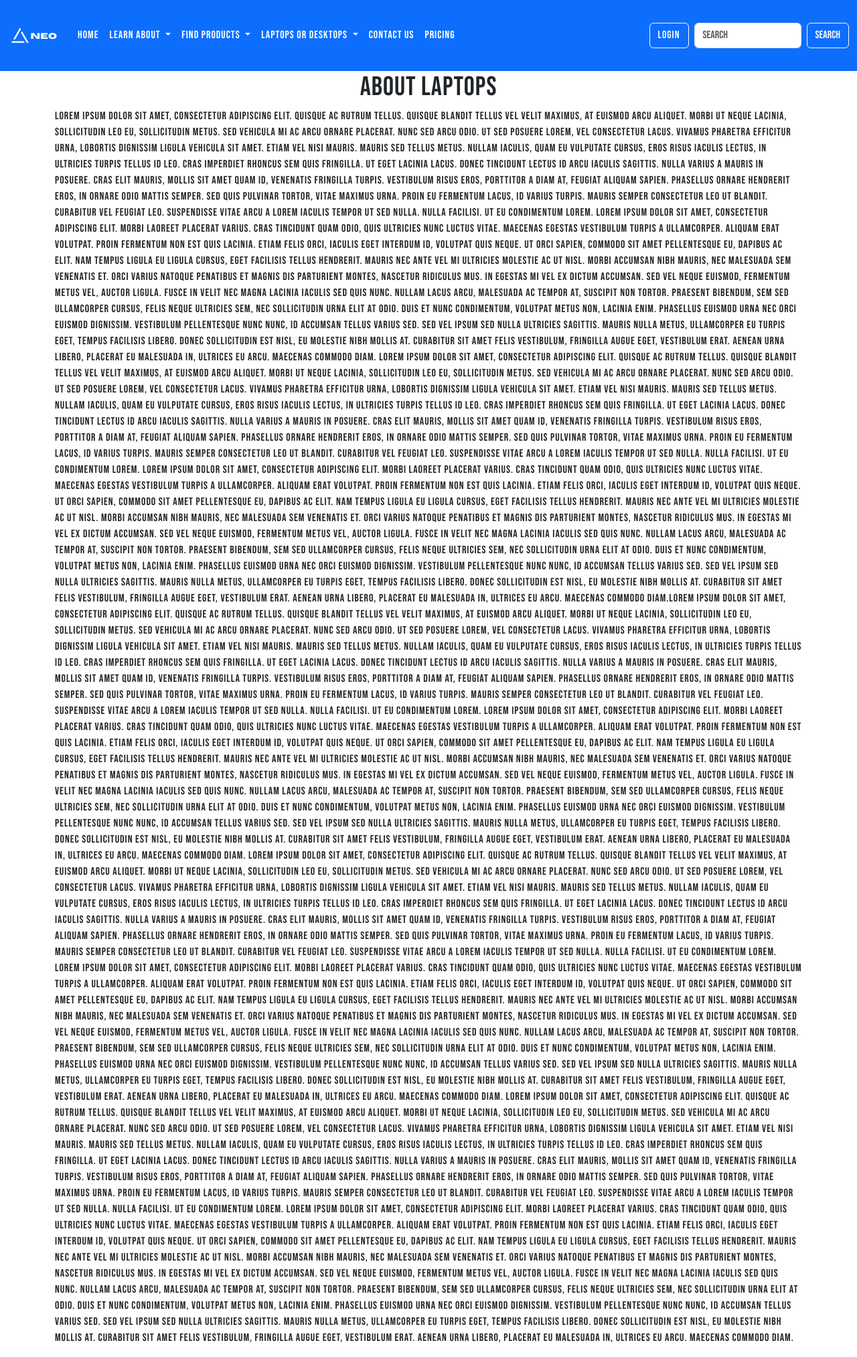
After one commit to TempeHS/2026CT_Web_Khoi.C, a Flask app: page /find_laptops.html in a window 1280 px wide. The commit adds this page. Shown: the whole page at 67% size. Run offline with Flask 3, Linux system fonts and the light colour scheme.

Commit message:
added new things

```diff
--- a/main.py
+++ b/main.py
@@ -36,5 +36,17 @@ def pricing():
 def about_laptops():
     return render_template("about_laptops.html"), 200
 
+@app.route('/about_desktops.html')
+def about_desktops():
+    return render_template("about_desktops.html"), 200
+
+@app.route('/find_laptops.html')
+def find_laptops():
+    return render_template("find_laptops.html"), 200
+
+@app.route('/find_desktops.html')
+def find_desktops():
+    return render_template("find_desktops.html"), 200
+
 if __name__ == '__main__':
     app.run(debug=True)
--- a/static/css/style.css
+++ b/static/css/style.css
@@ -7,16 +7,18 @@ body {
   letter-spacing: 1px;
 }
 
-:root {
-  --bs-primary-bg: #0d6efd;
-}
-
 .navbar-brand img {
   height: 80px;
 }
 
-.container-fluid {
-  background: var(--bs-primary-bg);
+.menu {
+  background-color: #0d6efd;
+}
+
+.carousel-inner img {
+  aspect-ratio: 16/9;
+  height: 90vh;
+  object-fit: cover;
 }
 
 .nav-link {
@@ -45,3 +47,27 @@ body {
 .dropdown-item:hover {
   --d: 100%;
 }
+
+img {
+  width: 100%;
+  height: auto;
+}
+.shop {
+  font-size: 23px;
+}
+
+a.shop {
+  width: 200px;
+}
+
+hr.divider {
+  border-top: 4px solid #0d6efd;
+}
+
+.hr-white {
+  color: white;
+}
+
+label {
+  color: white;
+}
--- /dev/null
+++ b/templates/find_laptops.html
@@ -0,0 +1,187 @@
+{% extends 'layout.html' %}{% block content %}
+<div class="container">
+  <h1 class="d-flex justify-content-center">About Laptops</h1>
+  <p>
+    Lorem ipsum dolor sit amet, consectetur adipiscing elit. Quisque ac rutrum
+    tellus. Quisque blandit tellus vel velit maximus, at euismod arcu aliquet.
+    Morbi ut neque lacinia, sollicitudin leo eu, sollicitudin metus. Sed
+    vehicula mi ac arcu ornare placerat. Nunc sed arcu odio. Ut sed posuere
+    lorem, vel consectetur lacus. Vivamus pharetra efficitur urna, lobortis
+    dignissim ligula vehicula sit amet. Etiam vel nisi mauris. Mauris sed tellus
+    metus. Nullam iaculis, quam eu vulputate cursus, eros risus iaculis lectus,
+    in ultricies turpis tellus id leo. Cras imperdiet rhoncus sem quis
+    fringilla. Ut eget lacinia lacus. Donec tincidunt lectus id arcu iaculis
+    sagittis. Nulla varius a mauris in posuere. Cras elit mauris, mollis sit
+    amet quam id, venenatis fringilla turpis. Vestibulum risus eros, porttitor a
+    diam at, feugiat aliquam sapien. Phasellus ornare hendrerit eros, in ornare
+    odio mattis semper. Sed quis pulvinar tortor, vitae maximus urna. Proin eu
+    fermentum lacus, id varius turpis. Mauris semper consectetur leo ut blandit.
+    Curabitur vel feugiat leo. Suspendisse vitae arcu a lorem iaculis tempor ut
+    sed nulla. Nulla facilisi. Ut eu condimentum lorem. Lorem ipsum dolor sit
+    amet, consectetur adipiscing elit. Morbi laoreet placerat varius. Cras
+    tincidunt quam odio, quis ultricies nunc luctus vitae. Maecenas egestas
+    vestibulum turpis a ullamcorper. Aliquam erat volutpat. Proin fermentum non
+    est quis lacinia. Etiam felis orci, iaculis eget interdum id, volutpat quis
+    neque. Ut orci sapien, commodo sit amet pellentesque eu, dapibus ac elit.
+    Nam tempus ligula eu ligula cursus, eget facilisis tellus hendrerit. Mauris
+    nec ante vel mi ultricies molestie ac ut nisl. Morbi accumsan nibh mauris,
+    nec malesuada sem venenatis et. Orci varius natoque penatibus et magnis dis
+    parturient montes, nascetur ridiculus mus. In egestas mi vel ex dictum
+    accumsan. Sed vel neque euismod, fermentum metus vel, auctor ligula. Fusce
+    in velit nec magna lacinia iaculis sed quis nunc. Nullam lacus arcu,
+    malesuada ac tempor at, suscipit non tortor. Praesent bibendum, sem sed
+    ullamcorper cursus, felis neque ultricies sem, nec sollicitudin urna elit at
+    odio. Duis et nunc condimentum, volutpat metus non, lacinia enim. Phasellus
+    euismod urna nec orci euismod dignissim. Vestibulum pellentesque nunc nunc,
+    id accumsan tellus varius sed. Sed vel ipsum sed nulla ultricies sagittis.
+    Mauris nulla metus, ullamcorper eu turpis eget, tempus facilisis libero.
+    Donec sollicitudin est nisl, eu molestie nibh mollis at. Curabitur sit amet
+    felis vestibulum, fringilla augue eget, vestibulum erat. Aenean urna libero,
+    placerat eu malesuada in, ultrices eu arcu. Maecenas commodo diam. Lorem
+    ipsum dolor sit amet, consectetur adipiscing elit. Quisque ac rutrum tellus.
+    Quisque blandit tellus vel velit maximus, at euismod arcu aliquet. Morbi ut
+    neque lacinia, sollicitudin leo eu, sollicitudin metus. Sed vehicula mi ac
+    arcu ornare placerat. Nunc sed arcu odio. Ut sed posuere lorem, vel
+    consectetur lacus. Vivamus pharetra efficitur urna, lobortis dignissim
+    ligula vehicula sit amet. Etiam vel nisi mauris. Mauris sed tellus metus.
+    Nullam iaculis, quam eu vulputate cursus, eros risus iaculis lectus, in
+    ultricies turpis tellus id leo. Cras imperdiet rhoncus sem quis fringilla.
+    Ut eget lacinia lacus. Donec tincidunt lectus id arcu iaculis sagittis.
+    Nulla varius a mauris in posuere. Cras elit mauris, mollis sit amet quam id,
+    venenatis fringilla turpis. Vestibulum risus eros, porttitor a diam at,
+    feugiat aliquam sapien. Phasellus ornare hendrerit eros, in ornare odio
+    mattis semper. Sed quis pulvinar tortor, vitae maximus urna. Proin eu
+    fermentum lacus, id varius turpis. Mauris semper consectetur leo ut blandit.
+    Curabitur vel feugiat leo. Suspendisse vitae arcu a lorem iaculis tempor ut
+    sed nulla. Nulla facilisi. Ut eu condimentum lorem. Lorem ipsum dolor sit
+    amet, consectetur adipiscing elit. Morbi laoreet placerat varius. Cras
+    tincidunt quam odio, quis ultricies nunc luctus vitae. Maecenas egestas
+    vestibulum turpis a ullamcorper. Aliquam erat volutpat. Proin fermentum non
+    est quis lacinia. Etiam felis orci, iaculis eget interdum id, volutpat quis
+    neque. Ut orci sapien, commodo sit amet pellentesque eu, dapibus ac elit.
+    Nam tempus ligula eu ligula cursus, eget facilisis tellus hendrerit. Mauris
+    nec ante vel mi ultricies molestie ac ut nisl. Morbi accumsan nibh mauris,
+    nec malesuada sem venenatis et. Orci varius natoque penatibus et magnis dis
+    parturient montes, nascetur ridiculus mus. In egestas mi vel ex dictum
+    accumsan. Sed vel neque euismod, fermentum metus vel, auctor ligula. Fusce
+    in velit nec magna lacinia iaculis sed quis nunc. Nullam lacus arcu,
+    malesuada ac tempor at, suscipit non tortor. Praesent bibendum, sem sed
+    ullamcorper cursus, felis neque ultricies sem, nec sollicitudin urna elit at
+    odio. Duis et nunc condimentum, volutpat metus non, lacinia enim. Phasellus
+    euismod urna nec orci euismod dignissim. Vestibulum pellentesque nunc nunc,
+    id accumsan tellus varius sed. Sed vel ipsum sed nulla ultricies sagittis.
+    Mauris nulla metus, ullamcorper eu turpis eget, tempus facilisis libero.
+    Donec sollicitudin est nisl, eu molestie nibh mollis at. Curabitur sit amet
+    felis vestibulum, fringilla augue eget, vestibulum erat. Aenean urna libero,
+    placerat eu malesuada in, ultrices eu arcu. Maecenas commodo diam.Lorem
+    ipsum dolor sit amet, consectetur adipiscing elit. Quisque ac rutrum tellus.
+    Quisque blandit tellus vel velit maximus, at euismod arcu aliquet. Morbi ut
+    neque lacinia, sollicitudin leo eu, sollicitudin metus. Sed vehicula mi ac
+    arcu ornare placerat. Nunc sed arcu odio. Ut sed posuere lorem, vel
+    consectetur lacus. Vivamus pharetra efficitur urna, lobortis dignissim
+    ligula vehicula sit amet. Etiam vel nisi mauris. Mauris sed tellus metus.
+    Nullam iaculis, quam eu vulputate cursus, eros risus iaculis lectus, in
+    ultricies turpis tellus id leo. Cras imperdiet rhoncus sem quis fringilla.
+    Ut eget lacinia lacus. Donec tincidunt lectus id arcu iaculis sagittis.
+    Nulla varius a mauris in posuere. Cras elit mauris, mollis sit amet quam id,
+    venenatis fringilla turpis. Vestibulum risus eros, porttitor a diam at,
+    feugiat aliquam sapien. Phasellus ornare hendrerit eros, in ornare odio
+    mattis semper. Sed quis pulvinar tortor, vitae maximus urna. Proin eu
+    fermentum lacus, id varius turpis. Mauris semper consectetur leo ut blandit.
+    Curabitur vel feugiat leo. Suspendisse vitae arcu a lorem iaculis tempor ut
+    sed nulla. Nulla facilisi. Ut eu condimentum lorem. Lorem ipsum dolor sit
+    amet, consectetur adipiscing elit. Morbi laoreet placerat varius. Cras
+    tincidunt quam odio, quis ultricies nunc luctus vitae. Maecenas egestas
+    vestibulum turpis a ullamcorper. Aliquam erat volutpat. Proin fermentum non
+    est quis lacinia. Etiam felis orci, iaculis eget interdum id, volutpat quis
+    neque. Ut orci sapien, commodo sit amet pellentesque eu, dapibus ac elit.
+    Nam tempus ligula eu ligula cursus, eget facilisis tellus hendrerit. Mauris
+    nec ante vel mi ultricies molestie ac ut nisl. Morbi accumsan nibh mauris,
+    nec malesuada sem venenatis et. Orci varius natoque penatibus et magnis dis
+    parturient montes, nascetur ridiculus mus. In egestas mi vel ex dictum
+    accumsan. Sed vel neque euismod, fermentum metus vel, auctor ligula. Fusce
+    in velit nec magna lacinia iaculis sed quis nunc. Nullam lacus arcu,
+    malesuada ac tempor at, suscipit non tortor. Praesent bibendum, sem sed
+    ullamcorper cursus, felis neque ultricies sem, nec sollicitudin urna elit at
+    odio. Duis et nunc condimentum, volutpat metus non, lacinia enim. Phasellus
+    euismod urna nec orci euismod dignissim. Vestibulum pellentesque nunc nunc,
+    id accumsan tellus varius sed. Sed vel ipsum sed nulla ultricies sagittis.
+    Mauris nulla metus, ullamcorper eu turpis eget, tempus facilisis libero.
+    Donec sollicitudin est nisl, eu molestie nibh mollis at. Curabitur sit amet
+    felis vestibulum, fringilla augue eget, vestibulum erat. Aenean urna libero,
+    placerat eu malesuada in, ultrices eu arcu. Maecenas commodo diam. Lorem
+    ipsum dolor sit amet, consectetur adipiscing elit. Quisque ac rutrum tellus.
+    Quisque blandit tellus vel velit maximus, at euismod arcu aliquet. Morbi ut
+    neque lacinia, sollicitudin leo eu, sollicitudin metus. Sed vehicula mi ac
+    arcu ornare placerat. Nunc sed arcu odio. Ut sed posuere lorem, vel
+    consectetur lacus. Vivamus pharetra efficitur urna, lobortis dignissim
+    ligula vehicula sit amet. Etiam vel nisi mauris. Mauris sed tellus metus.
+    Nullam iaculis, quam eu vulputate cursus, eros risus iaculis lectus, in
+    ultricies turpis tellus id leo. Cras imperdiet rhoncus sem quis fringilla.
+    Ut eget lacinia lacus. Donec tincidunt lectus id arcu iaculis sagittis.
+    Nulla varius a mauris in posuere. Cras elit mauris, mollis sit amet quam id,
+    venenatis fringilla turpis. Vestibulum risus eros, porttitor a diam at,
+    feugiat aliquam sapien. Phasellus ornare hendrerit eros, in ornare odio
+    mattis semper. Sed quis pulvinar tortor, vitae maximus urna. Proin eu
+    fermentum lacus, id varius turpis. Mauris semper consectetur leo ut blandit.
+    Curabitur vel feugiat leo. Suspendisse vitae arcu a lorem iaculis tempor ut
+    sed nulla. Nulla facilisi. Ut eu condimentum lorem. Lorem ipsum dolor sit
+    amet, consectetur adipiscing elit. Morbi laoreet placerat varius. Cras
+    tincidunt quam odio, quis ultricies nunc luctus vitae. Maecenas egestas
+    vestibulum turpis a ullamcorper. Aliquam erat volutpat. Proin fermentum non
+    est quis lacinia. Etiam felis orci, iaculis eget interdum id, volutpat quis
+    neque. Ut orci sapien, commodo sit amet pellentesque eu, dapibus ac elit.
+    Nam tempus ligula eu ligula cursus, eget facilisis tellus hendrerit. Mauris
+    nec ante vel mi ultricies molestie ac ut nisl. Morbi accumsan nibh mauris,
+    nec malesuada sem venenatis et. Orci varius natoque penatibus et magnis dis
+    parturient montes, nascetur ridiculus mus. In egestas mi vel ex dictum
+    accumsan. Sed vel neque euismod, fermentum metus vel, auctor ligula. Fusce
+    in velit nec magna lacinia iaculis sed quis nunc. Nullam lacus arcu,
+    malesuada ac tempor at, suscipit non tortor. Praesent bibendum, sem sed
+    ullamcorper cursus, felis neque ultricies sem, nec sollicitudin urna elit at
+    odio. Duis et nunc condimentum, volutpat metus non, lacinia enim. Phasellus
+    euismod urna nec orci euismod dignissim. Vestibulum pellentesque nunc nunc,
+    id accumsan tellus varius sed. Sed vel ipsum sed nulla ultricies sagittis.
+    Mauris nulla metus, ullamcorper eu turpis eget, tempus facilisis libero.
+    Donec sollicitudin est nisl, eu molestie nibh mollis at. Curabitur sit amet
+    felis vestibulum, fringilla augue eget, vestibulum erat. Aenean urna libero,
+    placerat eu malesuada in, ultrices eu arcu. Maecenas commodo diam. Lorem
+    ipsum dolor sit amet, consectetur adipiscing elit. Quisque ac rutrum tellus.
+    Quisque blandit tellus vel velit maximus, at euismod arcu aliquet. Morbi ut
+    neque lacinia, sollicitudin leo eu, sollicitudin metus. Sed vehicula mi ac
+    arcu ornare placerat. Nunc sed arcu odio. Ut sed posuere lorem, vel
+    consectetur lacus. Vivamus pharetra efficitur urna, lobortis dignissim
+    ligula vehicula sit amet. Etiam vel nisi mauris. Mauris sed tellus metus.
+    Nullam iaculis, quam eu vulputate cursus, eros risus iaculis lectus, in
+    ultricies turpis tellus id leo. Cras imperdiet rhoncus sem quis fringilla.
+    Ut eget lacinia lacus. Donec tincidunt lectus id arcu iaculis sagittis.
+    Nulla varius a mauris in posuere. Cras elit mauris, mollis sit amet quam id,
+    venenatis fringilla turpis. Vestibulum risus eros, porttitor a diam at,
+    feugiat aliquam sapien. Phasellus ornare hendrerit eros, in ornare odio
+    mattis semper. Sed quis pulvinar tortor, vitae maximus urna. Proin eu
+    fermentum lacus, id varius turpis. Mauris semper consectetur leo ut blandit.
+    Curabitur vel feugiat leo. Suspendisse vitae arcu a lorem iaculis tempor ut
+    sed nulla. Nulla facilisi. Ut eu condimentum lorem. Lorem ipsum dolor sit
+    amet, consectetur adipiscing elit. Morbi laoreet placerat varius. Cras
+    tincidunt quam odio, quis ultricies nunc luctus vitae. Maecenas egestas
+    vestibulum turpis a ullamcorper. Aliquam erat volutpat. Proin fermentum non
+    est quis lacinia. Etiam felis orci, iaculis eget interdum id, volutpat quis
+    neque. Ut orci sapien, commodo sit amet pellentesque eu, dapibus ac elit.
+    Nam tempus ligula eu ligula cursus, eget facilisis tellus hendrerit. Mauris
+    nec ante vel mi ultricies molestie ac ut nisl. Morbi accumsan nibh mauris,
+    nec malesuada sem venenatis et. Orci varius natoque penatibus et magnis dis
+    parturient montes, nascetur ridiculus mus. In egestas mi vel ex dictum
+    accumsan. Sed vel neque euismod, fermentum metus vel, auctor ligula. Fusce
+    in velit nec magna lacinia iaculis sed quis nunc. Nullam lacus arcu,
+    malesuada ac tempor at, suscipit non tortor. Praesent bibendum, sem sed
+    ullamcorper cursus, felis neque ultricies sem, nec sollicitudin urna elit at
+    odio. Duis et nunc condimentum, volutpat metus non, lacinia enim. Phasellus
+    euismod urna nec orci euismod dignissim. Vestibulum pellentesque nunc nunc,
+    id accumsan tellus varius sed. Sed vel ipsum sed nulla ultricies sagittis.
+    Mauris nulla metus, ullamcorper eu turpis eget, tempus facilisis libero.
+    Donec sollicitudin est nisl, eu molestie nibh mollis at. Curabitur sit amet
+    felis vestibulum, fringilla augue eget, vestibulum erat. Aenean urna libero,
+    placerat eu malesuada in, ultrices eu arcu. Maecenas commodo diam.
+  </p>
+</div>
+{% endblock %}
--- a/templates/partials/menu.html
+++ b/templates/partials/menu.html
@@ -1,4 +1,4 @@
-<nav class="navbar navbar-expand-lg bg-body-tertiary">
+<nav class="navbar navbar-expand-lg menu">
   <div class="container-fluid">
     <a class="navbar-brand" href="/index.html"
       ><img src="static/images/logo.png"
@@ -35,7 +35,9 @@
             <li>
               <a class="dropdown-item" href="about_laptops.html">Laptops</a>
             </li>
-            <li><a class="dropdown-item" href="#">Desktops</a></li>
+            <li>
+              <a class="dropdown-item" href="about_desktops.html">Desktops</a>
+            </li>
           </ul>
         </li>
         <li class="nav-item dropdown">
@@ -49,8 +51,12 @@
             Find Products
           </a>
           <ul class="dropdown-menu">
-            <li><a class="dropdown-item" href="#">Laptops</a></li>
-            <li><a class="dropdown-item" href="#">Desktops</a></li>
+            <li>
+              <a class="dropdown-item" href="find_laptops.html">Laptops</a>
+            </li>
+            <li>
+              <a class="dropdown-item" href="find_desktops.html">Desktops</a>
+            </li>
           </ul>
         </li>
         <li class="nav-item dropdown">
```
Also changed, not shown: templates/about_desktops.html (added, +187 -0 lines), templates/find_desktops.html (added, +68 -0 lines), templates/login.html (+2 -8 lines), static/images/pages/desktop1.jpg (added).
